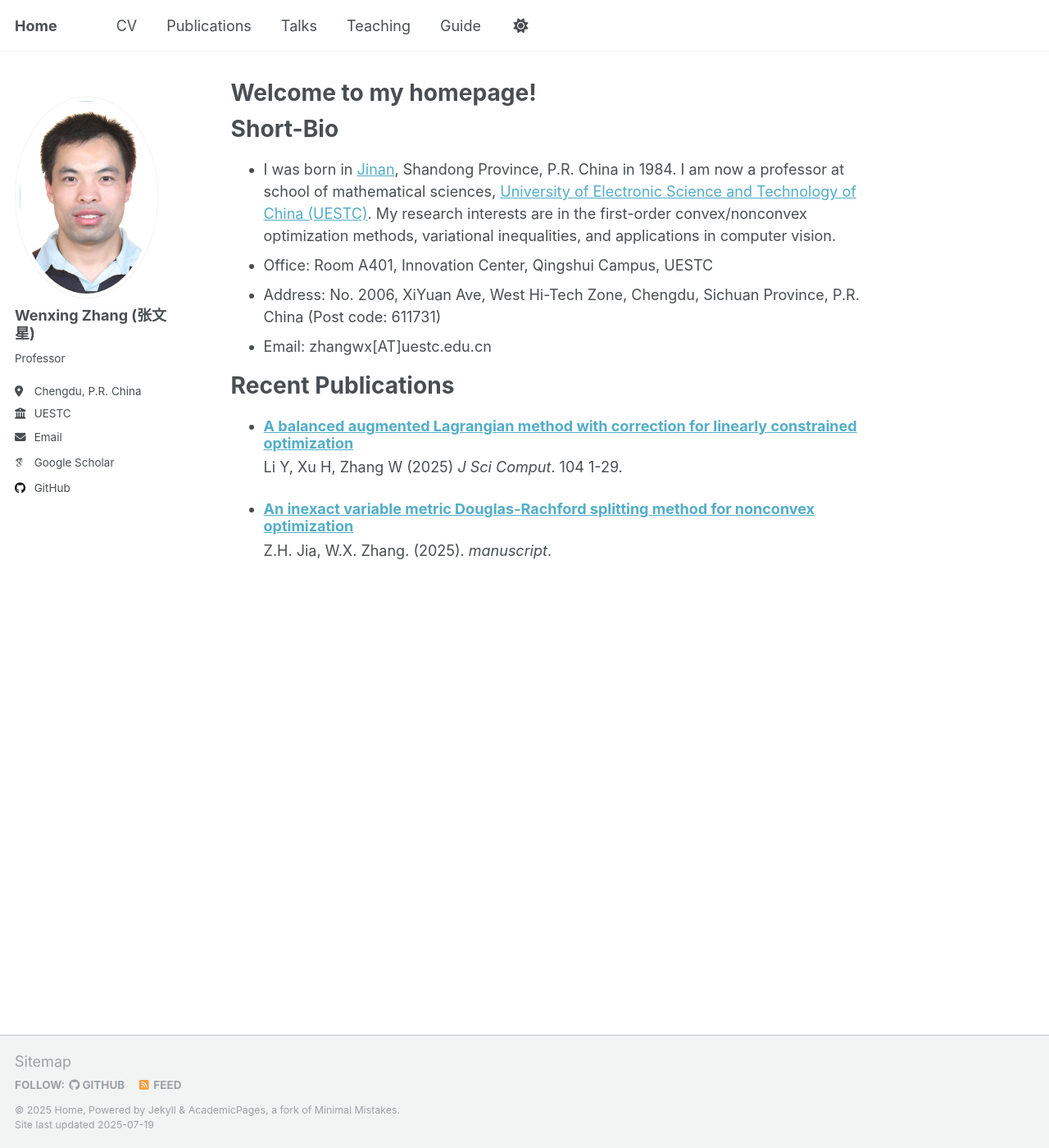
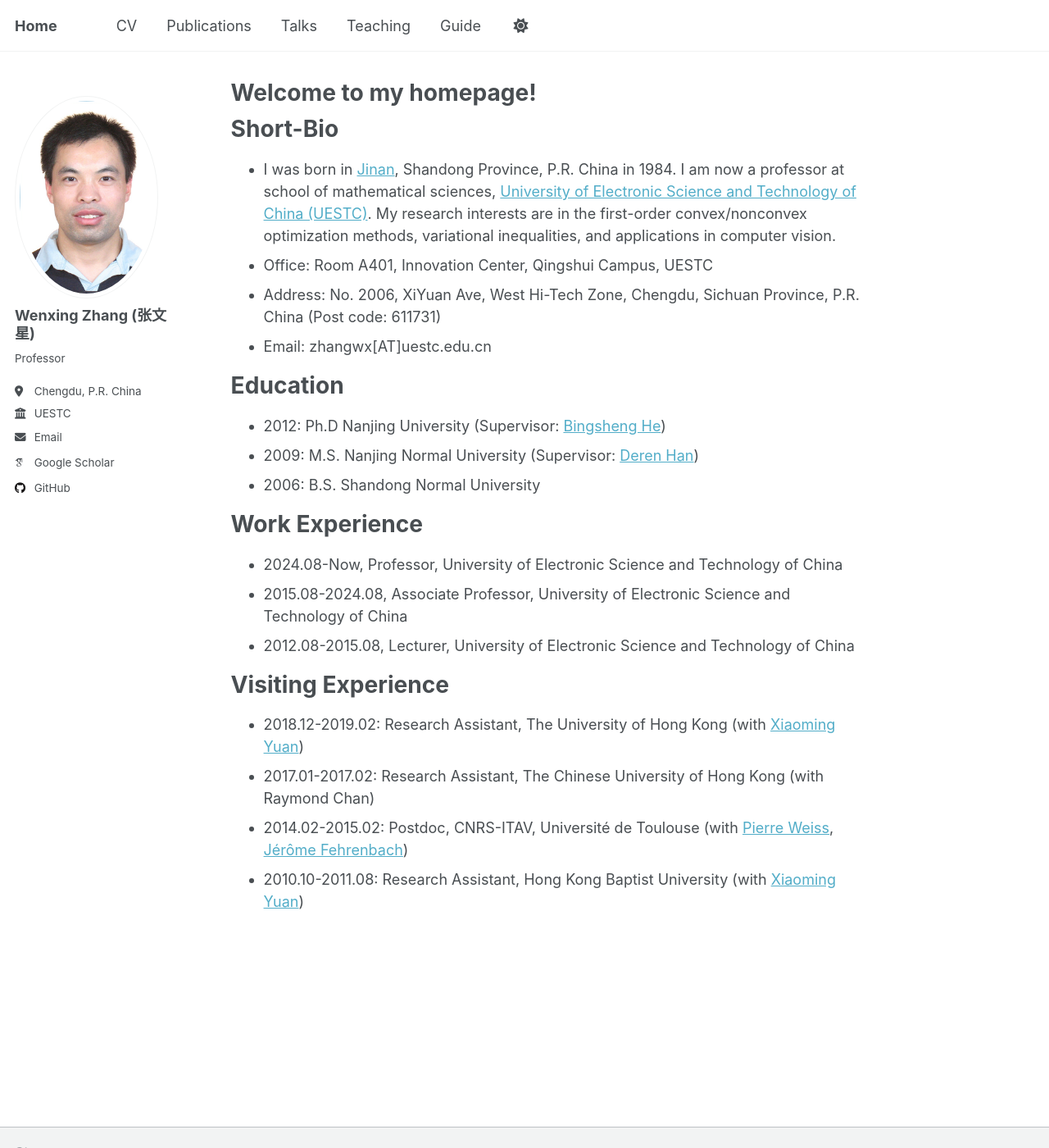
Before and after one commit to WenxingZhang/WenxingZhang.github.io, a Jekyll site: the page built from _pages/about.md, in a window 1280 px wide and 1400 px high. Shown: the whole window at 82% size. Built offline with Jekyll 4.4.1, drawn with Linux system fonts in a browser that asks for light colours; some web fonts are replaced; a script that is not in the unit is left out.

Commit message:
Update about.md

```diff
--- a/_pages/about.md
+++ b/_pages/about.md
@@ -17,8 +17,21 @@ My research interests are in the first-order convex/nonconvex optimization metho
 * Address: No. 2006, XiYuan Ave, West Hi-Tech Zone, Chengdu, Sichuan Province, P.R. China (Post code: 611731)
 * Email: zhangwx[AT]uestc.edu.cn
 
-Recent Publications
+Education
 ======
-  <ul>{% for post in site.publications reversed %}
-    {% include archive-single-cv.html %}
-  {% endfor %}</ul>
+* 2012: Ph.D  Nanjing University (Supervisor: [Bingsheng He](http://maths.nju.edu.cn/~hebma/))
+* 2009: M.S.  Nanjing Normal University (Supervisor: [Deren Han](https://shi.buaa.edu.cn/handeren/zh_CN/index.htm))
+* 2006: B.S.   Shandong Normal University
+
+Work Experience
+======
+* 2024.08-Now, Professor, University of Electronic Science and Technology of China
+* 2015.08-2024.08, Associate Professor, University of Electronic Science and Technology of China
+* 2012.08-2015.08, Lecturer, University of Electronic Science and Technology of China
+
+Visiting Experience
+======
+* 2018.12-2019.02: Research Assistant, The University of Hong Kong (with [Xiaoming Yuan](https://hkumath.hku.hk/~xmyuan/))
+* 2017.01-2017.02: Research Assistant, The Chinese University of Hong Kong (with Raymond Chan)
+* 2014.02-2015.02: Postdoc, CNRS-ITAV, Université de Toulouse (with [Pierre Weiss](https://www.math.univ-toulouse.fr/~weiss/), [Jérôme Fehrenbach](https://perso.math.univ-toulouse.fr/fehren/))
+* 2010.10-2011.08: Research Assistant, Hong Kong Baptist University (with [Xiaoming Yuan](https://hkumath.hku.hk/~xmyuan/))
```
